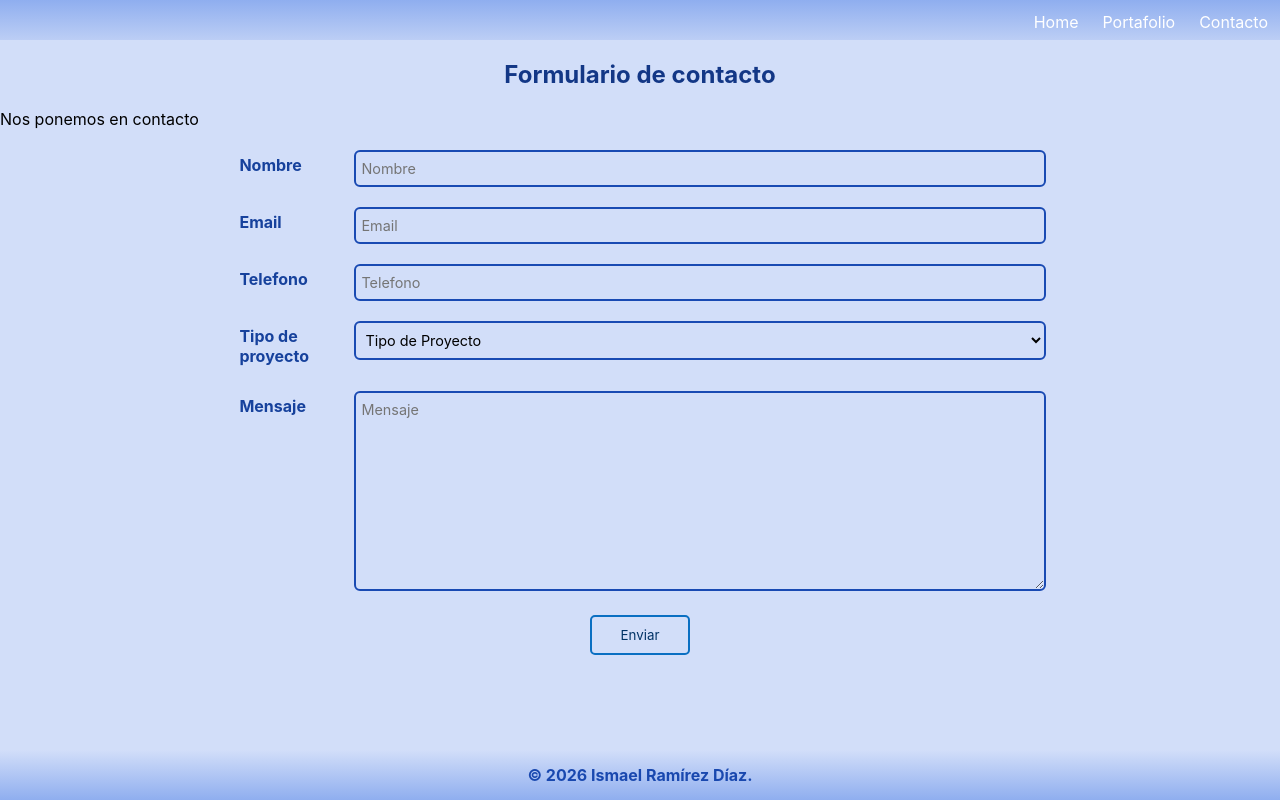
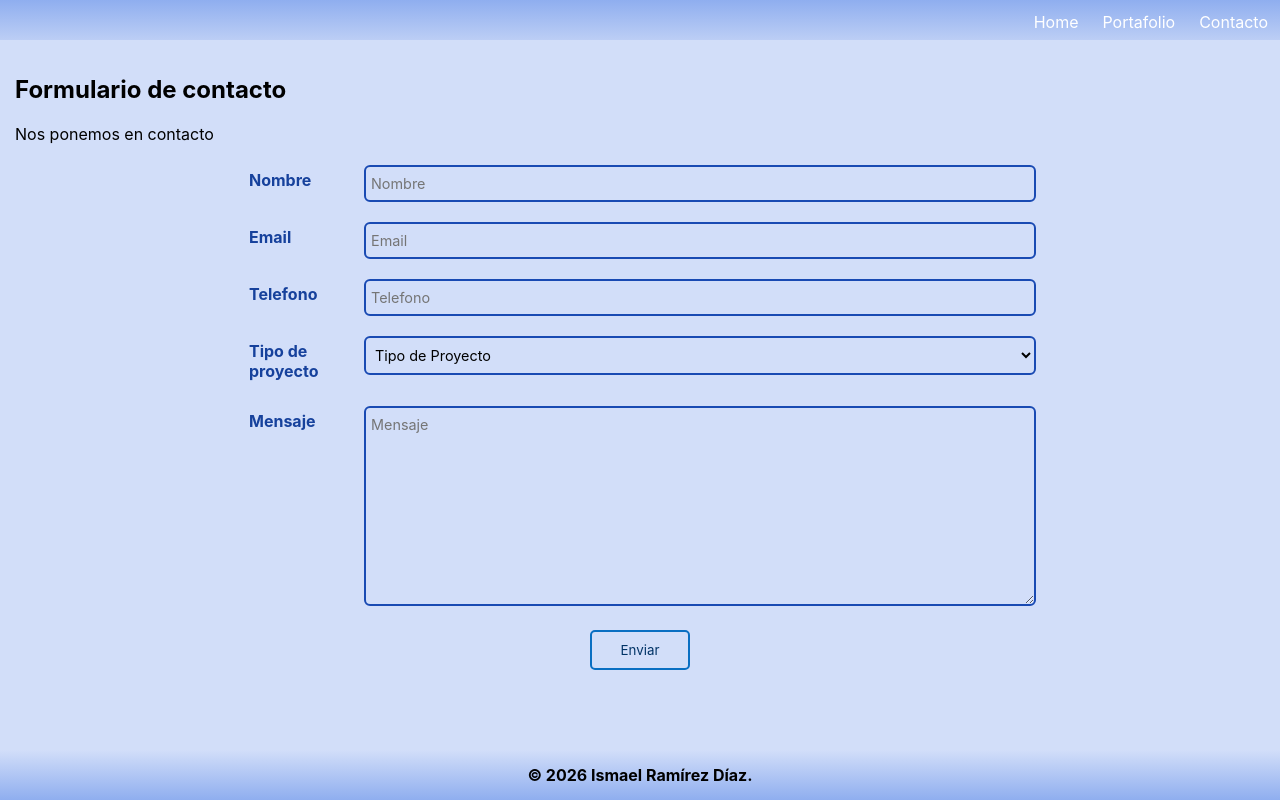
Before and after one commit to Ismael023/Gatsby_001, a Gatsby site: page /contact in a window 1280 px wide. Built offline with nearby package versions, Linux system fonts and the light colour scheme; Gatsby itself is replaced by a stand-in of ours.

Commit message:
se comentaron los estilos de letra que no se estan usando de momento, para gestionarlos con modules

```diff
--- a/src/styles/styles.css
+++ b/src/styles/styles.css
@@ -1,8 +1,10 @@
+@import url('https://fonts.googleapis.com/css2?family=Montserrat:ital,wght@0,100..900;1,100..900&display=swap');
+
 *{
   box-sizing: border-box;
-  font-family: -apple-system, Roboto, sans-serif, serif;
+  font-family: -apple-system, Montserrat, sans-serif, serif;
 }
-
+/*
 h1{
   color: var(--font-h1);
   text-align: center;
@@ -11,29 +13,32 @@ h2{
   color: var(--font-h2);
   text-align: center;
 }
-h3{
-  color: var(--font-h3);
-  text-align: justify;
-}
-  h4{
+h4{
   color: var(--font-h4);
   text-align: justify;
-}
+  }
   h5{
-  color: var(--font-h5);
-  text-align: justify;
-}
+    color: var(--font-h5);
+    text-align: justify;
+    }
+    */
 
+  h3{
+    color: var(--font-h3);
+    text-align: justify;
+  }
 body{
   display: flex;
   flex-direction: column;
-  min-height: 100dvh; /* vh*/
+  min-height: 100dvh;
   margin: 0px;
   padding: 0px;
   background: var(--bgBodyMain);
 }
 main{
   flex-grow: 1;
+  margin: 10px;
+  padding: 5px;;
 }
 
 footer{
@@ -66,7 +71,6 @@ footer{
   cursor: pointer;
   border-radius: 6px;
 }
-
 .linkMenu:hover{
   background: var(--linkMenuHover);
 }
@@ -154,6 +158,7 @@ form{
 
 .btnForm:hover{
   background: var(--btnFormHover);
+  color: white;
 }
 
 
```
